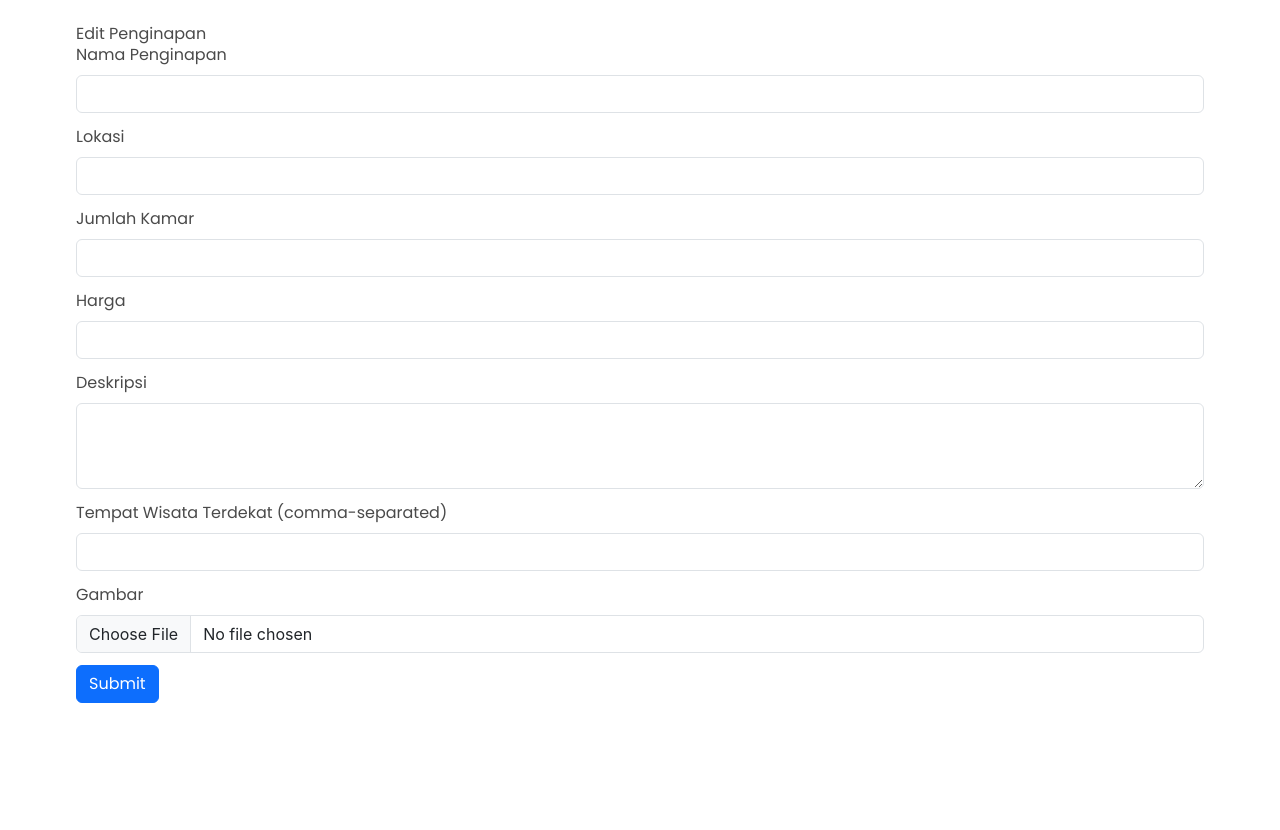
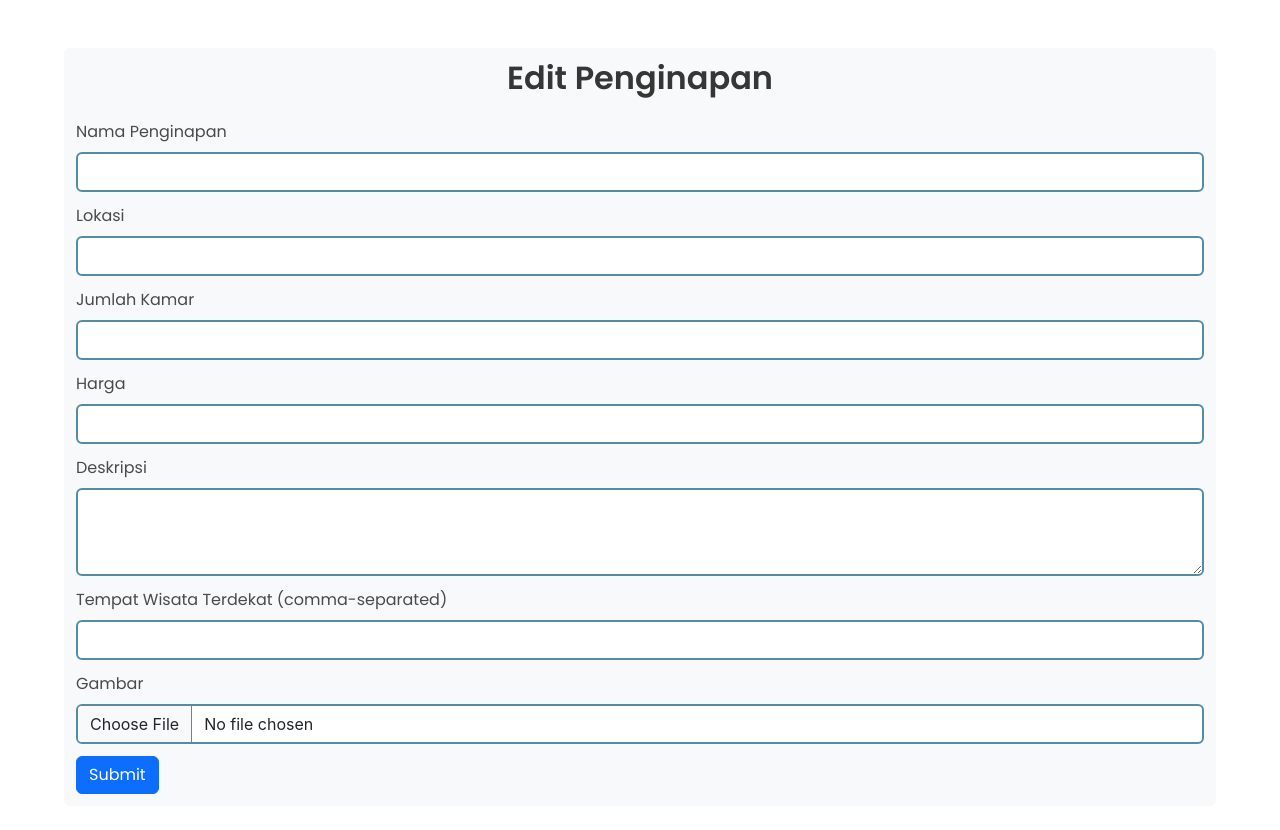
Before and after one commit to Dekguss/Final-Project, a Flask app: template templates/edit_penginapan_admin.html in a window 1280 px wide. Before the commit the page ends 703 px from the top, so only its background shows below. Run offline with Flask 3, Linux system fonts and the light colour scheme; the template is opened without the code that fills it, so the values that code supplies are empty; some libraries are stand-ins or nearby versions.

Commit message:
tampilan upload admin dan cek pesanan

```diff
--- a/templates/cek_pesanan_admin.html
+++ b/templates/cek_pesanan_admin.html
@@ -38,6 +38,9 @@
         }
         .img-thumbnail{
             margin-bottom: 10px;
+        }
+        .container.row.rounded-3.py-4.px-3.mb-4 {
+            border: 2px solid #558CA1;
         }
     </style>
 
@@ -91,7 +94,7 @@
     <div class="container mt-5 rounded">
         {% for order in orders %}
         {% if order['status'] != 'canceled' %}
-        <div class="container row border border-primary rounded-1 py-4 px-3 mb-4">
+        <div class="container row rounded-3 py-4 px-3 mb-4">
             <div class="col-md-2">
                 <img src="https://images.unsplash.com/photo-1517363898874-737b62a7db91?q=80&w=1963&auto=format&fit=crop&ixlib=rb-4.0.3&ixid=M3wxMjA3fDB8MHxwaG90by1wYWdlfHx8fGVufDB8fHx8fA%3D%3D" class="img-thumbnail" alt="..." width="200">
             </div>
--- a/templates/cek_pesanan_customer.html
+++ b/templates/cek_pesanan_customer.html
@@ -40,6 +40,9 @@
         }
         .img-thumbnail{
             margin-bottom: 10px;
+        }
+        .container.row.rounded-3.py-4.px-3.mb-4 {
+            border: 2px solid #558CA1;
         }
     </style>
 
@@ -105,7 +108,7 @@
 
     <div class="container mt-5 rounded">
         {% for order in user_orders %}
-        <div class="container row border border-primary rounded-1 py-4 px-3 mb-4">
+        <div class="container row rounded-3 py-4 px-3 mb-4">
             <div class="col-md-2">
                 <img src="https://images.unsplash.com/photo-1517363898874-737b62a7db91?q=80&w=1963&auto=format&fit=crop&ixlib=rb-4.0.3&ixid=M3wxMjA3fDB8MHxwaG90by1wYWdlfHx8fGVufDB8fHx8fA%3D%3D" class="img-thumbnail" alt="..." width="200">
             </div>
--- a/templates/dasboard_admin.html
+++ b/templates/dasboard_admin.html
@@ -36,6 +36,10 @@
     <style>
         * {
             font-family: 'Poppins', sans-serif;
+        }
+        .btn-primary{
+            margin-left: 10px;
+            margin-right: 10px;
         }
     </style>
 
@@ -119,7 +123,7 @@
                                         </div>
                                         <div class="deskripsi">
                                             <h4 class="card-title-bold">{{ accommodation['nama'] }}</h4>
-                                            <h6 class="card-text"><i class="fa fa-map-marker"
+                                            <h6 class="card-text"><i class=""
                                                     style="font-size:30px"></i>
                                                 {{ accommodation['lokasi'] }}</h6>
                                             <br>
--- a/templates/edit_penginapan_admin.html
+++ b/templates/edit_penginapan_admin.html
@@ -35,12 +35,33 @@
         * {
             font-family: 'Poppins', sans-serif;
         }
+        .title{
+            text-align: center;
+        }
+        #gambar,
+        #namaPenginapan,
+        #lokasi,
+        #jumlahKamar,
+        #harga,
+        #deskripsi,
+        #tempatWisata {
+        border: 2px solid #558CA1;
+        }
+        #gambar :focus,
+        #namaPenginapan :focus,
+        #lokasi :focus,
+        #jumlahKamar :focus,
+        #harga :focus,
+        #deskripsi:focus,
+        #tempatWisata:focus {
+        border: 3px solid #558CA1;
+        }
     </style>
 </head>
 
 <body>
-    <div class="container mt-5">
-        <h2>Edit Penginapan</h2>
+    <div class="container mt-6 shadow-p p-3 mb-5 bg-body-tertiary rounded">
+        <h2 class="title">Edit Penginapan</h2>
         <form method="post" action="{{ url_for('edit_penginapan', id=accommodation['_id']) }}"
             enctype="multipart/form-data">
             <div class="mb-3">
--- a/templates/login_customer.html
+++ b/templates/login_customer.html
@@ -132,7 +132,7 @@
             <!-- Image Section -->
             <div class="col-lg-6 d-none d-lg-flex">
                 <img src="https://images.unsplash.com/photo-1577717903315-1691ae25ab3f?q=80&w=1470&auto=format&fit=crop&ixlib=rb-4.0.3&ixid=M3wxMjA3fDB8MHxwaG90by1wYWdlfHx8fGVufDB8fHx8fA%3D%3D"
-                    alt="wisata bali" class="rounded" width="451" height="636,03"/>
+                    alt="wisata bali" class="rounded" width="631" height="636,84"/>
             </div>
         </div>
     </div>
```
Also changed, not shown: templates/tambah_penginapan.html (+22 -1 lines).
